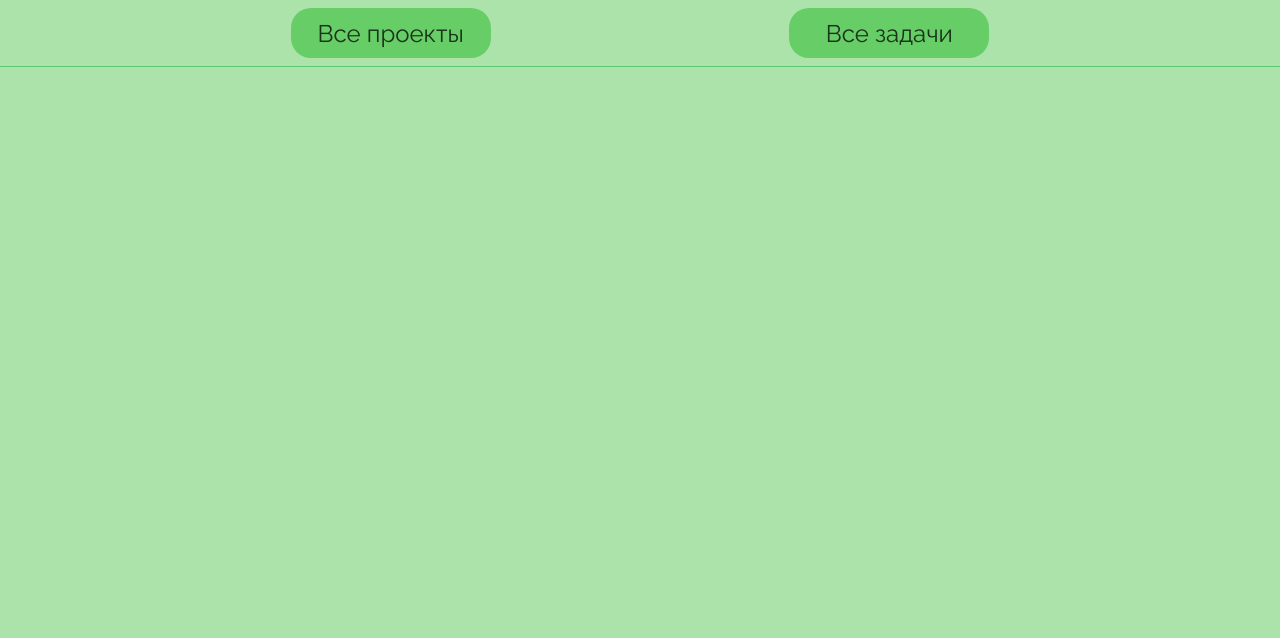
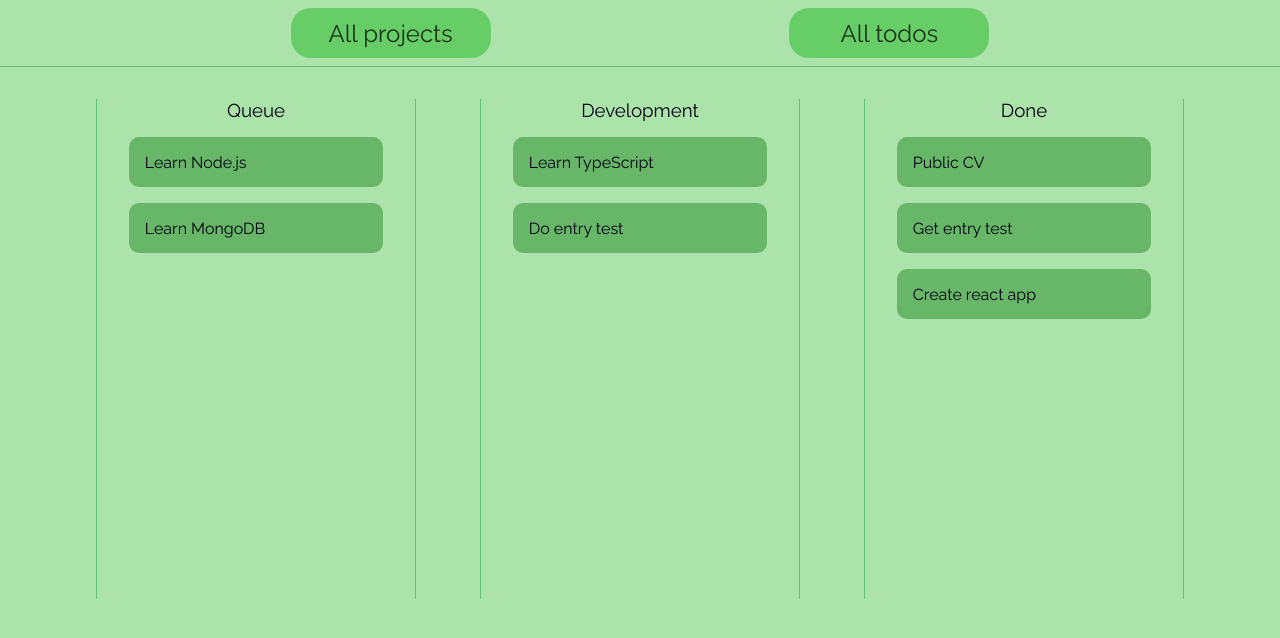
Before and after one commit to Evgenii-Buslaev/entry-test-uptrader, a React (Create React App) app: page /todos in a window 1280 px wide. Shown: the top 638 px of the page. Built offline with nearby package versions, Linux system fonts and the light colour scheme.

Commit message:
created columns in todolist, created temporary array of tasks

```diff
--- a/src/components/Navigation/Navigation.jsx
+++ b/src/components/Navigation/Navigation.jsx
@@ -6,10 +6,10 @@ const Navigation = () => {
   return (
     <nav className={styles.navList}>
       <Link to="/projects">
-        <Button text="Все проекты" />
+        <Button text="All projects" />
       </Link>
       <Link to="/todos">
-        <Button text="Все задачи" />
+        <Button text="All todos" />
       </Link>
     </nav>
   );
--- a/src/components/ProjectItem/ProjectItem.jsx
+++ b/src/components/ProjectItem/ProjectItem.jsx
@@ -1,7 +1,13 @@
+import { Link } from "react-router-dom";
+
 import styles from "./ProjectItem.module.css";
 
 const ProjectItem = ({ title }) => {
-  return <div className={styles.item}>{title}</div>;
+  return (
+    <Link to="/todos">
+      <div className={styles.item}>{title}</div>
+    </Link>
+  );
 };
 
 export default ProjectItem;
--- /dev/null
+++ b/src/components/TodoItem/TodoItem.jsx
@@ -0,0 +1,7 @@
+import styles from "./TodoItem.module.css";
+
+const TodoItem = ({ title }) => {
+  return <div className={styles.item}>{title}</div>;
+};
+
+export default TodoItem;
--- /dev/null
+++ b/src/components/TodoItem/TodoItem.module.css
@@ -0,0 +1,14 @@
+.item {
+  margin: 1rem auto;
+  padding: 0 1rem;
+  display: flex;
+  align-items: center;
+  width: 80%;
+  height: 50px;
+  border-radius: 10px;
+  background-color: rgba(33, 136, 33, 0.486);
+}
+
+.item:hover {
+  background-color: antiquewhite;
+}
--- a/src/components/TodoList/TodoList.jsx
+++ b/src/components/TodoList/TodoList.jsx
@@ -1,11 +1,38 @@
+import TodoItem from "../TodoItem/TodoItem";
 import styles from "./TodoList.module.css";
 
+const todos = {
+  queue: [{ title: "Learn Node.js" }, { title: "Learn MongoDB" }],
+  development: [{ title: "Learn TypeScript" }, { title: "Do entry test" }],
+  done: [
+    { title: "Public CV" },
+    { title: "Get entry test" },
+    { title: "Create react app" },
+  ],
+};
+
 const TodoList = () => {
+  const { queue, development, done } = todos;
   return (
     <div className={styles.list}>
-      <section className={styles.column}></section>
-      <section className={styles.column}></section>
-      <section className={styles.column}></section>
+      <section className={styles.column}>
+        <h3>Queue</h3>
+        {queue.map((todo) => (
+          <TodoItem key={Math.random()} title={todo.title} />
+        ))}
+      </section>
+      <section className={styles.column}>
+        <h3>Development</h3>
+        {development.map((todo) => (
+          <TodoItem key={Math.random()} title={todo.title} />
+        ))}
+      </section>
+      <section className={styles.column}>
+        <h3>Done</h3>
+        {done.map((todo) => (
+          <TodoItem key={Math.random()} title={todo.title} />
+        ))}
+      </section>
     </div>
   );
 };
--- a/src/components/TodoList/TodoList.module.css
+++ b/src/components/TodoList/TodoList.module.css
@@ -0,0 +1,19 @@
+.list {
+  margin: 2rem auto;
+  width: 95vw;
+  height: auto;
+  display: flex;
+  justify-content: space-evenly;
+  align-items: flex-start;
+}
+
+.column {
+  width: 25vw;
+  height: 500px;
+  border-left: solid rgba(24, 167, 67, 0.507) thin;
+  border-right: solid rgba(24, 167, 67, 0.507) thin;
+}
+
+h3 {
+  text-align: center;
+}
--- a/src/index.css
+++ b/src/index.css
@@ -23,3 +23,7 @@ textarea {
   outline: none;
   background: none;
 }
+
+a {
+  text-decoration: none;
+}
```
